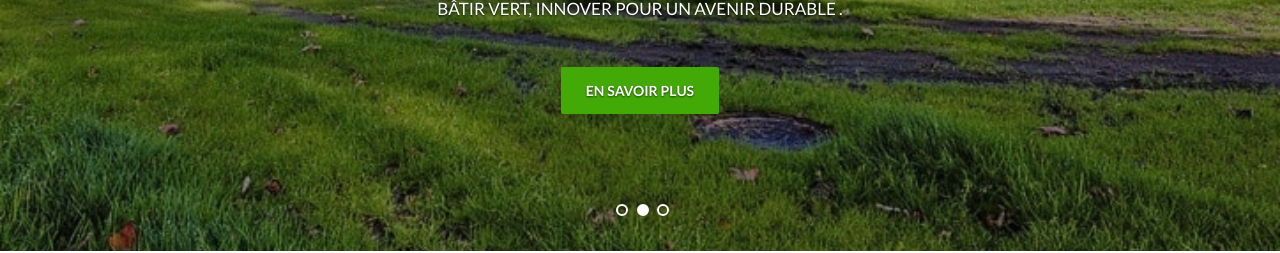
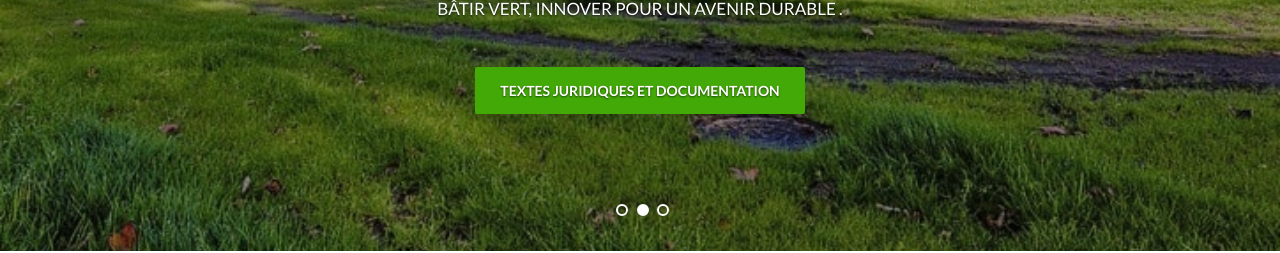
Before and after one commit to EcoPublicBuildings/EcoPublicBuildings.github.io, a plain HTML site: page event.html in a window 1280 px wide. Shown: the part 579-832 px from the top of the page. Drawn offline with nearby package versions, Linux system fonts and the light colour scheme; some packages are replaced by stand-ins of ours.

Commit message:
Update event.html

```diff
--- a/event.html
+++ b/event.html
@@ -161,7 +161,8 @@
                                 <h3>Platform</h3>
                                   <h2> EcoBuild Tunisia </h2>
                                   <p>Bâtir vert, innover pour un avenir durable .</p>
-                                 <a href="#" class="custom_btn">En savoir plus</a>
+                                 <a href="document.pdf" class="custom_btn" target="_blank">Textes juridiques et documentation</a>
+
                                 </div>
                             </div>
                         </div>
@@ -175,7 +176,8 @@
                                     <h3>Platform</h3>
                                   <h2> EcoBuild Tunisia </h2>
                                  <p>Bâtir vert, innover pour un avenir durable .</p>
-                                 <a href="#" class="custom_btn">En savoir plus</a>
+                                 <a href="document.pdf" class="custom_btn" target="_blank">Textes juridiques et documentation</a>
+
                                 </div>
                             </div>
                         </div>
@@ -189,7 +191,8 @@
                                     <h3>Platform</h3>
                                   <h2> EcoBuild Tunisia </h2>
                                  <p>Bâtir vert, innover pour un avenir durable .</p>
-                                 <a href="#" class="custom_btn">En savoir plus</a>
+                                <a href="document.pdf" class="custom_btn" target="_blank">Textes juridiques et documentation</a>
+
                                 </div>
                             </div>
                         </div>
```
